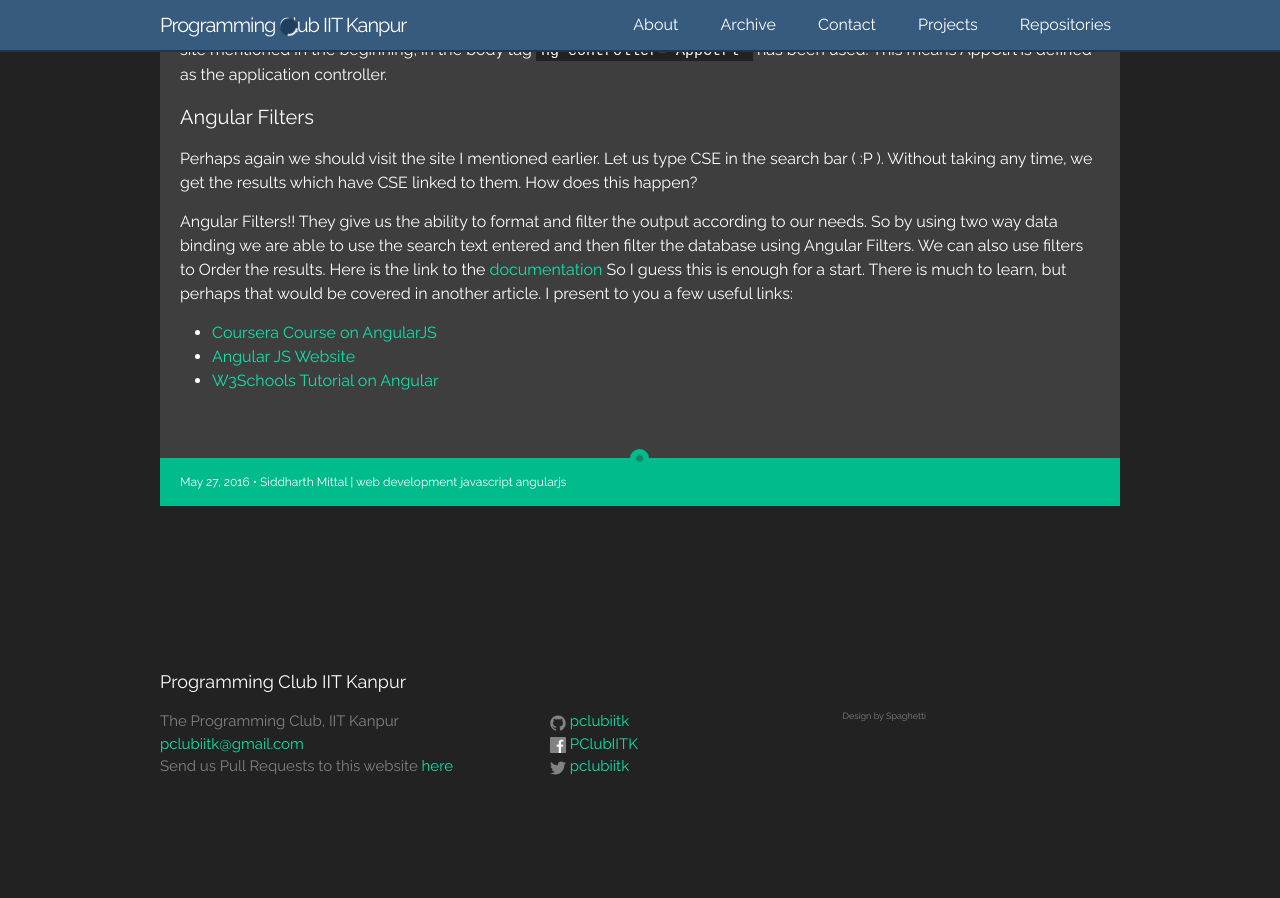
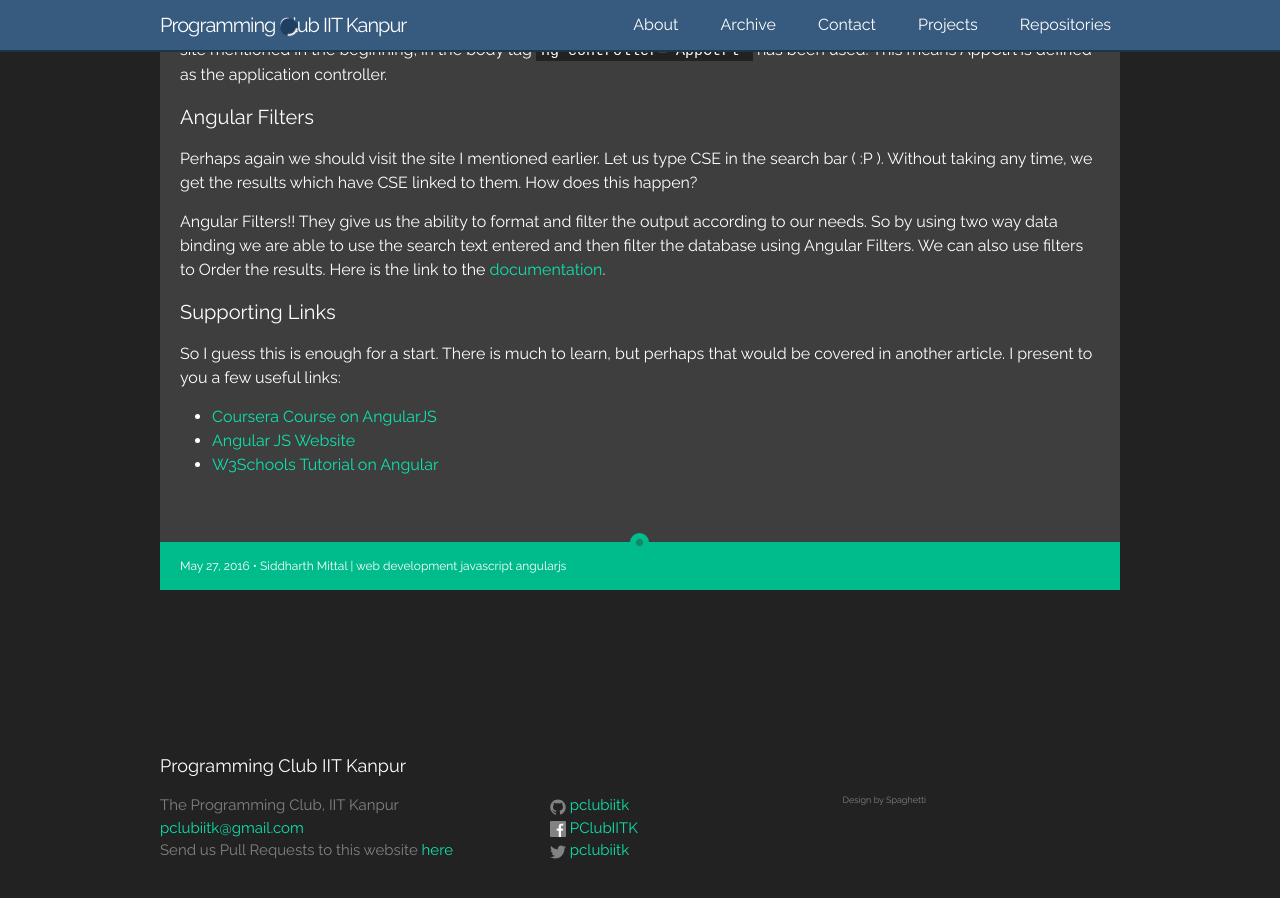
Before and after one commit to pclubiitk/pclub.in, a Jekyll site: the page built from _posts/2016-05-27-angular.md, in a window 1280 px wide and 900 px high, scrolled down 1338 px. Built offline with Jekyll 4.4.1, drawn with Linux system fonts in a browser that asks for light colours; nearby versions of some CDN libraries; comment, search, counter and statistics services are not loaded; a style sheet for code colours, icons or effects is not loaded; before the commit the page ends 2176 px from its top, so only the background shows below that.

Commit message:
Added supporting links heading, missing newline

```diff
--- a/_posts/2016-05-27-angular.md
+++ b/_posts/2016-05-27-angular.md
@@ -37,6 +37,7 @@
 So what exactly is ng-app, ng-init and ng-controller?
 These are the angular **directives**. Directives are markers on a DOM (Document Object Model) element (such as an attribute, element name, comment or CSS class) that tell AngularJS's HTML compiler to attach a specified behavior to that DOM element (e.g. via event listeners), or even to transform the DOM element and its children.
 Some common directives:
+
 * The **ng-app** directive tells AngularJS that the `<body>` element is the "owner" of an AngularJS application.
 * The **ng-init** directive initializes AngularJS application variables.
 * The **ng-model** directive binds the value of HTML controls (input, select, textarea) to application data. The ng-model directive provides a two-way binding between the model and the view.
@@ -66,7 +67,10 @@
 
 Perhaps again we should visit the site I mentioned earlier. Let us type CSE in the search bar ( :P ). Without taking any time, we get the results which have CSE linked to them. How does this happen?
 
-Angular Filters!! They give us the ability to format and filter the output according to our needs. So by using two way data binding we are able to use the search text entered and then filter the database using Angular Filters. We can also use filters to Order the results. Here is the link to the [documentation](https://docs.angularjs.org/guide/filter)
+Angular Filters!! They give us the ability to format and filter the output according to our needs. So by using two way data binding we are able to use the search text entered and then filter the database using Angular Filters. We can also use filters to Order the results. Here is the link to the [documentation](https://docs.angularjs.org/guide/filter).
+
+#### Supporting Links
+
 So I guess this is enough for a start. There is much to learn, but perhaps that would be covered in another article. I present to you a few useful links:
 
 * [Coursera Course on AngularJS](https://www.coursera.org/learn/angular-js/home/welcome)
```
